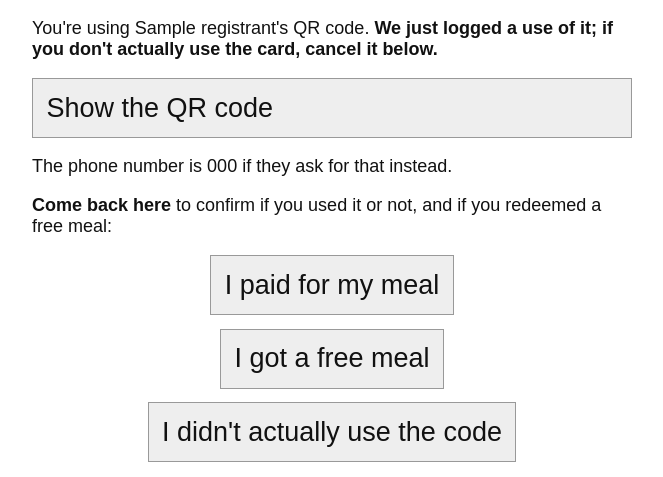
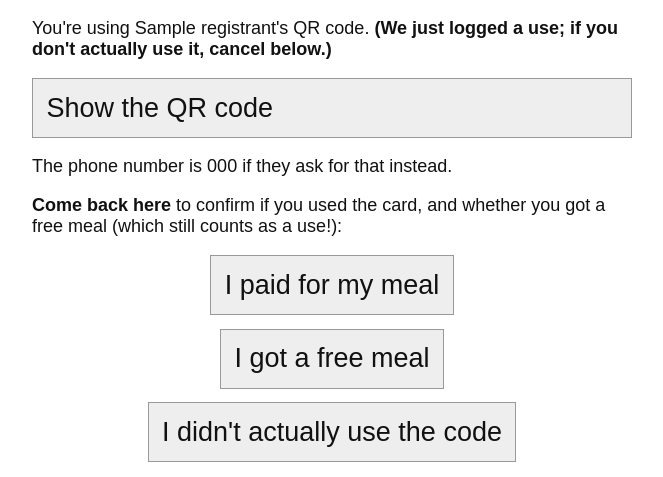
Before and after one commit to djsutherland/chips-with-friends, a Flask app: template chip_friends/templates/use.html in a window 1280 px wide. Shown: the top 477 px of the page, without its empty margins (308-971 px from the left). Run offline with Flask 2, Linux system fonts and the light colour scheme; the template is opened without the code that fills it: most values are stand-ins (such as "Sample title", 1, 10 or a date in 2020).

Commit message:
some rewording

```diff
--- a/chip_friends/templates/use.html
+++ b/chip_friends/templates/use.html
@@ -23,14 +23,14 @@
 {% block body %}
 
 <p>You're using {{ use.qr_code.registrant }}'s QR code.
-<b>We just logged a use of it; if you don't actually use the card, cancel it below.</b>
+<b>(We just logged a use; if you don't actually use it, cancel below.)</b>
 </p>
 
 <p><a href="https://chipotle.com/chiptopia-barcode?barcode={{ use.qr_code.barcode }}" class="button" id="show-barcode">Show the QR code</a></p>
 
 <p>The phone number is {{ use.qr_code.phone }} if they ask for that instead.</p>
 
-<p><b>Come back here</b> to confirm if you used it or not, and if you redeemed a free meal:</p>
+<p><b>Come back here</b> to confirm if you used the card, and whether you got a free meal (which still counts as a use!):</p>
 
 <form action="{{ url_for('use_confirm', use_id=use.id, redeemed_free=0) }}" method="POST">
   <input type="submit" value="I paid for my meal" />
```
